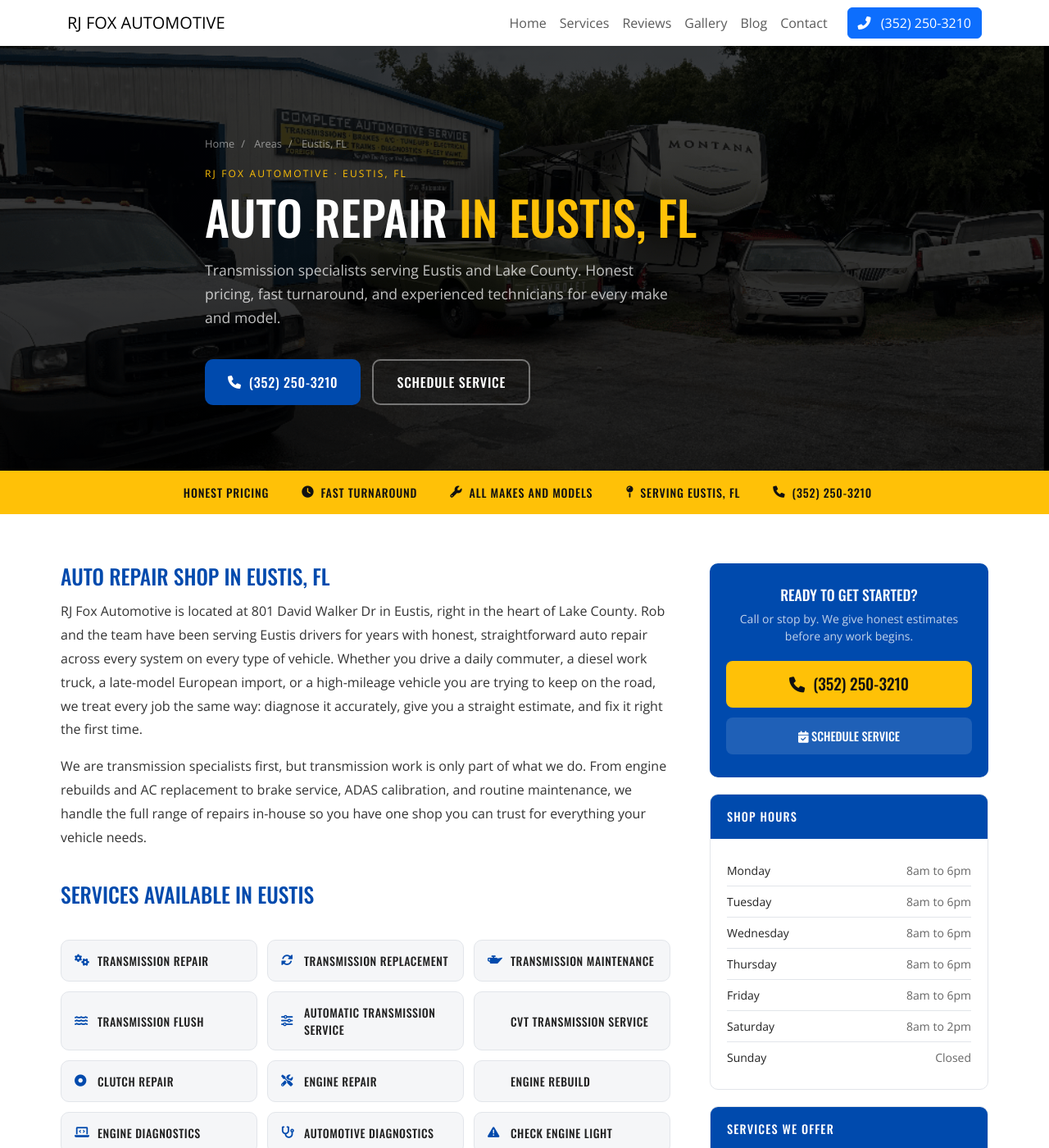
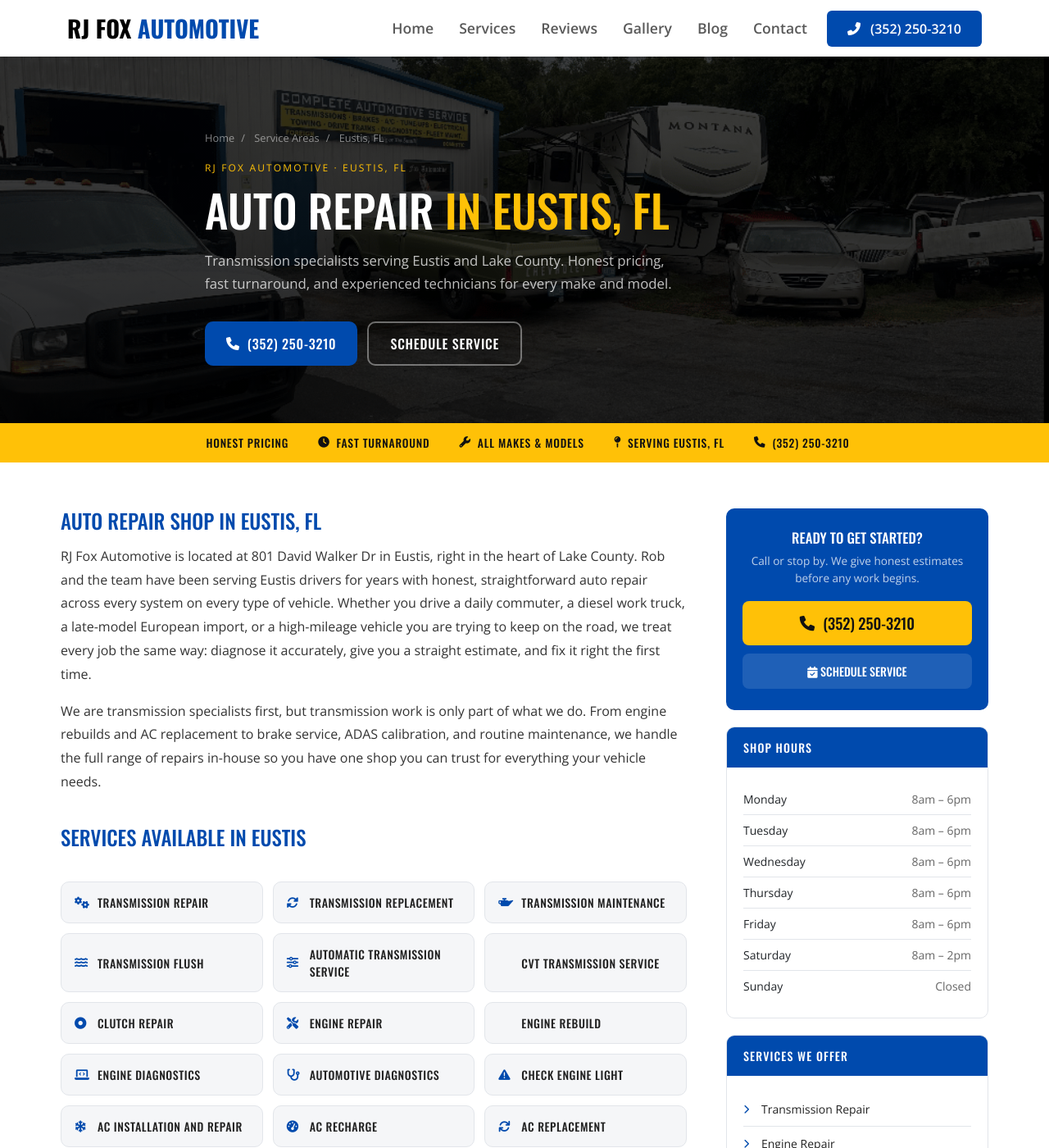
Before and after one commit to JamesBrownR/RJ-Fox-Automotive, a Jekyll site: the page built from service-areas/eustis-fl/index.html, in a window 1280 px wide and 1400 px high. Shown: the whole window at 82% size. Built offline with Jekyll 4.4.1, drawn with Linux system fonts in a browser that asks for light colours; some of the changed text lies outside the part shown.

Commit message:
Update areas.html

```diff
--- a/_layouts/areas.html
+++ b/_layouts/areas.html
@@ -1,59 +1,30 @@
-<!DOCTYPE html>
-<html lang="en">
-<head>
-  <meta charset="UTF-8">
-  <meta name="viewport" content="width=device-width, initial-scale=1.0">
-  <title>{{ page.title }} | RJ Fox Automotive</title>
-  <meta name="description" content="{{ page.meta_description }}">
-  <link rel="canonical" href="{{ site.url }}{{ page.url }}">
-
-  <!-- Fonts -->
-  <link href="https://fonts.googleapis.com/css2?family=Open+Sans:wght@400;600&family=Oswald:wght@500;700&display=swap" rel="stylesheet">
-
-  <!-- Bootstrap -->
-  <link href="https://cdn.jsdelivr.net/npm/bootstrap@5.3.0/dist/css/bootstrap.min.css" rel="stylesheet">
-
-  <!-- Icons -->
-  <link rel="stylesheet" href="https://cdnjs.cloudflare.com/ajax/libs/font-awesome/6.0.0/css/all.min.css">
-
-  <!-- Favicon -->
-  <link rel="icon" type="image/jpg" href="https://github.com/JamesBrownR/RJ-Fox-Automotive/blob/f43797043476d4e7f9e3dad95907353c061a1f0d/Pics/RJLogo.jpg?raw=true">
-
-  <!-- GA -->
-  <script async src="https://www.googletagmanager.com/gtag/js?id=G-ER4XLHYHRC"></script>
-  <script>
-    window.dataLayer = window.dataLayer || [];
-    function gtag(){dataLayer.push(arguments);}
-    gtag('js', new Date());
-    gtag('config', 'G-ER4XLHYHRC');
-  </script>
+---
+layout: default
+---
 
 <style>
-    /* ── TOKENS ─────────────────────────────────────────── */
+  /* ── AREA PAGE TOKENS ────────────────────────────────── */
   :root {
-      --blue:    #004aad;
-      --blue-dk: #003380;
-      --yellow:  #ffc107;
-      --dark:    #111;
-      --mid:     #1e1e1e;
-      --light:   #f5f6f8;
-      --border:  #e2e5ea;
-      --text:    #222;
-      --muted:   #666;
-      --radius:  10px;
+    --ar-blue:    #004aad;
+    --ar-blue-dk: #003380;
+    --ar-yellow:  #ffc107;
+    --ar-dark:    #111;
+    --ar-light:   #f5f6f8;
+    --ar-border:  #e2e5ea;
+    --ar-text:    #222;
+    --ar-muted:   #666;
+    --ar-radius:  10px;
   }
-    body        { font-family: 'Open Sans', sans-serif; color: var(--text); }
-    h1,h2,h3,h4 { font-family: 'Oswald', sans-serif; text-transform: uppercase; }
 
   /* ── HERO ────────────────────────────────────────────── */
   .sp-hero {
     background:
       linear-gradient(rgba(0,0,0,.75), rgba(0,0,0,.85)),
       url('{{ page.hero_image | default: "/Pics/Hero.webp" }}') center/cover no-repeat;
-      padding: 110px 24px 80px;
+    padding: 90px 24px 70px;
     color: #fff;
   }
-    .sp-hero__inner    { margin: 0 auto; max-width: 780px; }
+  .sp-hero__inner { margin: 0 auto; max-width: 780px; }
   .sp-hero__breadcrumb {
     font-size: .8rem;
     color: rgba(255,255,255,.5);
@@ -61,36 +32,36 @@
     font-family: 'Open Sans', sans-serif;
   }
   .sp-hero__breadcrumb a { color: rgba(255,255,255,.5); text-decoration: none; }
-    .sp-hero__breadcrumb a:hover { color: var(--yellow); }
+  .sp-hero__breadcrumb a:hover { color: var(--ar-yellow); }
   .sp-hero__breadcrumb span { margin: 0 8px; }
   .sp-hero__eyebrow {
     font-size: .75rem;
     letter-spacing: .18em;
     text-transform: uppercase;
-      color: var(--yellow);
+    color: var(--ar-yellow);
     margin-bottom: 12px;
     font-family: 'Open Sans', sans-serif;
   }
   .sp-hero h1 {
-      font-size: clamp(2.2rem, 5.5vw, 3.6rem);
+    font-size: clamp(2rem, 5vw, 3.4rem);
     line-height: 1.1;
     margin-bottom: 18px;
   }
-    .sp-hero h1 span { color: var(--yellow); }
+  .sp-hero h1 span { color: var(--ar-yellow); }
   .sp-hero__sub {
-      font-size: 1.1rem;
+    font-size: 1.05rem;
     color: rgba(255,255,255,.75);
     max-width: 580px;
-      margin-bottom: 36px;
+    margin-bottom: 32px;
     line-height: 1.65;
   }
-    .sp-hero__ctas { display: flex; flex-wrap: wrap; gap: 14px; }
+  .sp-hero__ctas { display: flex; flex-wrap: wrap; gap: 12px; }
   .sp-hero__btn {
     display: inline-flex;
     align-items: center;
     gap: 9px;
-      padding: 14px 28px;
-      border-radius: var(--radius);
+    padding: 13px 26px;
+    border-radius: var(--ar-radius);
     font-family: 'Oswald', sans-serif;
     font-size: 1rem;
     text-transform: uppercase;
@@ -98,22 +69,22 @@
     text-decoration: none;
     transition: background .2s, color .2s;
   }
-    .sp-hero__btn--primary { background: var(--blue); color: #fff; }
-    .sp-hero__btn--primary:hover { background: var(--blue-dk); color: #fff; }
+  .sp-hero__btn--primary { background: var(--ar-blue); color: #fff; }
+  .sp-hero__btn--primary:hover { background: var(--ar-blue-dk); color: #fff; }
   .sp-hero__btn--outline { background: transparent; color: #fff; border: 2px solid rgba(255,255,255,.4); }
   .sp-hero__btn--outline:hover { background: rgba(255,255,255,.08); color: #fff; }
 
   /* ── TRUST BAR ───────────────────────────────────────── */
   .sp-trust {
-      background: var(--yellow);
-      padding: 16px 24px;
+    background: var(--ar-yellow);
+    padding: 14px 24px;
   }
   .sp-trust__inner {
     max-width: 1100px;
     margin: 0 auto;
     display: flex;
     flex-wrap: wrap;
-      gap: 24px 40px;
+    gap: 20px 36px;
     justify-content: center;
   }
   .sp-trust__item {
@@ -121,29 +92,30 @@
     align-items: center;
     gap: 8px;
     font-family: 'Oswald', sans-serif;
-      font-size: .88rem;
+    font-size: .85rem;
     text-transform: uppercase;
     letter-spacing: .06em;
-      color: var(--dark);
+    color: var(--ar-dark);
   }
-    .sp-trust__item i { font-size: .9rem; }
+  .sp-trust__item i { font-size: .85rem; }
 
-    /* ── LAYOUT ──────────────────────────────────────────── */
+  /* ── MAIN LAYOUT ─────────────────────────────────────── */
   .sp-layout {
     max-width: 1180px;
     margin: 0 auto;
-      padding: 60px 24px;
+    padding: 56px 24px;
     display: grid;
-      grid-template-columns: 1fr 340px;
+    grid-template-columns: 1fr 320px;
     gap: 48px;
     align-items: start;
   }
 
   /* ── CONTENT ─────────────────────────────────────────── */
   .sp-content h2 {
-      font-size: 1.6rem;
-      color: var(--blue);
-      margin: 40px 0 14px;
+    font-size: 1.55rem;
+    color: var(--ar-blue);
+    margin: 38px 0 14px;
+    text-transform: uppercase;
   }
   .sp-content h2:first-child { margin-top: 0; }
   .sp-content p { line-height: 1.8; color: #333; margin-bottom: 16px; }
@@ -155,7 +127,7 @@
   .sp-content ul li {
     padding: 8px 0 8px 28px;
     position: relative;
-      border-bottom: 1px solid var(--border);
+    border-bottom: 1px solid var(--ar-border);
     font-size: .95rem;
     color: #333;
     line-height: 1.55;
@@ -168,62 +140,60 @@
     position: absolute;
     left: 0;
     top: 9px;
-      color: var(--blue);
+    color: var(--ar-blue);
     font-size: .8rem;
   }
 
-    /* Service chips */
+  /* Chips */
   .sp-chips { display: flex; flex-wrap: wrap; gap: 10px; margin-bottom: 32px; }
   .sp-chip {
-      background: var(--light);
-      border: 1px solid var(--border);
+    background: var(--ar-light);
+    border: 1px solid var(--ar-border);
     border-radius: 100px;
     padding: 7px 18px;
     font-size: .82rem;
     font-family: 'Oswald', sans-serif;
     text-transform: uppercase;
     letter-spacing: .06em;
-      color: var(--blue);
+    color: var(--ar-blue);
   }
 
-    /* Photo block */
+  /* Photo */
   .sp-photo {
-      border-radius: var(--radius);
+    border-radius: var(--ar-radius);
     overflow: hidden;
-      margin: 32px 0;
+    margin: 28px 0;
     box-shadow: 0 6px 24px rgba(0,0,0,.1);
   }
   .sp-photo img { width: 100%; display: block; max-height: 420px; object-fit: cover; }
   .sp-photo figcaption {
-      background: var(--dark);
+    background: var(--ar-dark);
     color: rgba(255,255,255,.55);
     font-size: .78rem;
     padding: 10px 16px;
     font-family: 'Open Sans', sans-serif;
   }
 
-    /* FAQ accordion */
-    .sp-faq { margin-top: 40px; }
+  /* FAQ */
+  .sp-faq { margin-top: 36px; }
+  .sp-faq__title { font-size: 1.35rem; color: var(--ar-blue); margin-bottom: 18px; }
   .sp-faq .accordion-button {
     font-family: 'Oswald', sans-serif;
     font-size: .95rem;
     text-transform: uppercase;
     letter-spacing: .04em;
-      color: var(--text);
+    color: var(--ar-text);
     background: #fff;
   }
-    .sp-faq .accordion-button:not(.collapsed) { color: var(--blue); background: #f0f5ff; }
+  .sp-faq .accordion-button:not(.collapsed) { color: var(--ar-blue); background: #f0f5ff; }
   .sp-faq .accordion-button:focus { box-shadow: none; }
-    .sp-faq .accordion-body { font-size: .9rem; color: var(--muted); line-height: 1.75; }
+  .sp-faq .accordion-body { font-size: .9rem; color: var(--ar-muted); line-height: 1.75; }
 
-    /* ── SERVICES GRID ───────────────────────────────────── */
-    /* Used in the area page to list all services offered in that city */
-    .ar-services {
-      margin-top: 40px;
-    }
+  /* ── SERVICES GRID (in-content use) ─────────────────── */
+  .ar-services { margin-top: 40px; }
   .ar-services__grid {
     display: grid;
-      grid-template-columns: repeat(auto-fill, minmax(220px, 1fr));
+    grid-template-columns: repeat(auto-fill, minmax(200px, 1fr));
     gap: 12px;
     margin-top: 16px;
   }
@@ -231,12 +201,12 @@
     display: flex;
     align-items: center;
     gap: 12px;
-      background: var(--light);
-      border: 1px solid var(--border);
-      border-radius: var(--radius);
+    background: var(--ar-light);
+    border: 1px solid var(--ar-border);
+    border-radius: var(--ar-radius);
     padding: 14px 16px;
     text-decoration: none;
-      color: var(--text);
+    color: var(--ar-text);
     font-size: .875rem;
     font-family: 'Oswald', sans-serif;
     text-transform: uppercase;
@@ -244,140 +214,144 @@
     transition: border-color .2s, color .2s, background .2s;
   }
   .ar-services__item:hover {
-      border-color: var(--blue);
-      color: var(--blue);
+    border-color: var(--ar-blue);
+    color: var(--ar-blue);
     background: #fff;
   }
-    .ar-services__item i {
-      color: var(--blue);
-      font-size: .9rem;
-      width: 16px;
-      flex-shrink: 0;
-    }
+  .ar-services__item i { color: var(--ar-blue); font-size: .9rem; width: 16px; flex-shrink: 0; }
 
   /* ── SIDEBAR ─────────────────────────────────────────── */
-    .sp-sidebar { position: sticky; top: 88px; display: flex; flex-direction: column; gap: 20px; }
+  .sp-sidebar { position: sticky; top: 80px; display: flex; flex-direction: column; gap: 20px; }
 
   .sp-sidebar__card {
     background: #fff;
-      border: 1px solid var(--border);
-      border-radius: var(--radius);
+    border: 1px solid var(--ar-border);
+    border-radius: var(--ar-radius);
     overflow: hidden;
   }
-
   .sp-sidebar__head {
-      background: var(--blue);
+    background: var(--ar-blue);
     color: #fff;
-      padding: 16px 20px;
+    padding: 14px 20px;
     font-family: 'Oswald', sans-serif;
-      font-size: .9rem;
+    font-size: .88rem;
     text-transform: uppercase;
     letter-spacing: .08em;
   }
-    .sp-sidebar__head--yellow { background: var(--yellow); color: var(--dark); }
+  .sp-sidebar__head--yellow { background: var(--ar-yellow); color: var(--ar-dark); }
   .sp-sidebar__body { padding: 20px; }
 
   /* CTA card */
-    .sp-cta-card { background: var(--blue); color: #fff; padding: 28px 20px; text-align: center; border-radius: var(--radius); }
-    .sp-cta-card h3 { font-size: 1.1rem; margin-bottom: 8px; text-transform: uppercase; }
-    .sp-cta-card p { font-size: .875rem; color: rgba(255,255,255,.75); margin-bottom: 20px; }
-    .sp-cta-card .sp-cta-phone {
+  .sp-cta-card {
+    background: var(--ar-blue);
+    color: #fff;
+    padding: 26px 20px;
+    text-align: center;
+    border-radius: var(--ar-radius);
+  }
+  .sp-cta-card h3 { font-size: 1.05rem; margin-bottom: 8px; text-transform: uppercase; }
+  .sp-cta-card p { font-size: .85rem; color: rgba(255,255,255,.75); margin-bottom: 18px; }
+  .sp-cta-phone {
     display: flex;
     align-items: center;
     justify-content: center;
     gap: 10px;
-      background: var(--yellow);
-      color: var(--dark);
+    background: var(--ar-yellow);
+    color: var(--ar-dark);
     font-family: 'Oswald', sans-serif;
-      font-size: 1.2rem;
+    font-size: 1.15rem;
     text-transform: uppercase;
-      padding: 14px;
+    padding: 13px;
     border-radius: 8px;
     text-decoration: none;
-      margin-bottom: 12px;
+    margin-bottom: 10px;
     transition: background .2s;
   }
-    .sp-cta-card .sp-cta-phone:hover { background: #e6ac00; }
-    .sp-cta-card .sp-cta-appt {
+  .sp-cta-phone:hover { background: #e6ac00; color: var(--ar-dark); }
+  .sp-cta-appt {
     display: block;
     background: rgba(255,255,255,.12);
     color: #fff;
     font-family: 'Oswald', sans-serif;
     text-transform: uppercase;
-      font-size: .9rem;
-      padding: 12px;
+    font-size: .88rem;
+    padding: 11px;
     border-radius: 8px;
     text-decoration: none;
     transition: background .2s;
   }
-    .sp-cta-card .sp-cta-appt:hover { background: rgba(255,255,255,.2); }
+  .sp-cta-appt:hover { background: rgba(255,255,255,.2); color: #fff; }
 
-    /* Hours card */
+  /* Hours table */
   .sp-hours-table { width: 100%; border-collapse: collapse; font-size: .875rem; }
-    .sp-hours-table tr { border-bottom: 1px solid var(--border); }
+  .sp-hours-table tr { border-bottom: 1px solid var(--ar-border); }
   .sp-hours-table tr:last-child { border-bottom: none; }
   .sp-hours-table td { padding: 8px 0; }
-    .sp-hours-table td:last-child { text-align: right; color: var(--muted); }
-    .sp-hours-table tr.today td { font-weight: 600; color: var(--blue); }
+  .sp-hours-table td:last-child { text-align: right; color: var(--ar-muted); }
 
-    /* Related services */
-    .sp-related { display: flex; flex-direction: column; gap: 4px; }
+  /* Services nav */
+  .sp-related { display: flex; flex-direction: column; gap: 0; }
   .sp-related a {
     display: flex;
     align-items: center;
     gap: 10px;
     padding: 10px 0;
-      border-bottom: 1px solid var(--border);
+    border-bottom: 1px solid var(--ar-border);
     text-decoration: none;
-      color: var(--text);
+    color: var(--ar-text);
     font-size: .875rem;
     transition: color .15s, padding-left .15s;
   }
   .sp-related a:last-child { border-bottom: none; }
-    .sp-related a:hover { color: var(--blue); padding-left: 4px; }
-    .sp-related a i { color: var(--blue); font-size: .7rem; width: 12px; }
+  .sp-related a:hover { color: var(--ar-blue); padding-left: 4px; }
+  .sp-related a i { color: var(--ar-blue); font-size: .7rem; width: 12px; }
 
-    /* ── NEARBY CITIES ───────────────────────────────────── */
+  /* ── ALL SERVICE AREAS ───────────────────────────────── */
   .sp-cities {
-      background: var(--light);
-      border-top: 1px solid var(--border);
-      padding: 48px 24px;
+    background: var(--ar-light);
+    border-top: 1px solid var(--ar-border);
+    padding: 44px 24px;
   }
   .sp-cities__inner { max-width: 1180px; margin: 0 auto; }
-    .sp-cities__inner h2 { font-size: 1.3rem; color: var(--blue); margin-bottom: 20px; }
+  .sp-cities__inner h2 {
+    font-size: 1.2rem;
+    color: var(--ar-blue);
+    margin-bottom: 18px;
+    text-transform: uppercase;
+  }
   .sp-cities__grid { display: flex; flex-wrap: wrap; gap: 10px; }
   .sp-cities__grid a {
     background: #fff;
-      border: 1px solid var(--border);
+    border: 1px solid var(--ar-border);
     border-radius: 100px;
     padding: 8px 20px;
     font-size: .85rem;
     font-family: 'Oswald', sans-serif;
     text-transform: uppercase;
     letter-spacing: .06em;
-      color: var(--text);
+    color: var(--ar-text);
     text-decoration: none;
     transition: border-color .2s, color .2s;
   }
-    .sp-cities__grid a:hover { border-color: var(--blue); color: var(--blue); }
+  .sp-cities__grid a:hover { border-color: var(--ar-blue); color: var(--ar-blue); }
 
   /* ── BOTTOM CTA ──────────────────────────────────────── */
   .sp-bottom-cta {
-      background: var(--dark);
+    background: var(--ar-dark);
     color: #fff;
-      padding: 64px 24px;
+    padding: 60px 24px;
     text-align: center;
   }
-    .sp-bottom-cta__inner { max-width: 620px; margin: 0 auto; }
-    .sp-bottom-cta h2 { font-size: clamp(1.6rem, 4vw, 2.4rem); margin-bottom: 14px; }
-    .sp-bottom-cta p { color: rgba(255,255,255,.65); margin-bottom: 30px; }
+  .sp-bottom-cta__inner { max-width: 600px; margin: 0 auto; }
+  .sp-bottom-cta h2 { font-size: clamp(1.5rem, 4vw, 2.2rem); margin-bottom: 12px; }
+  .sp-bottom-cta p { color: rgba(255,255,255,.65); margin-bottom: 28px; }
   .sp-bottom-cta__btns { display: flex; flex-wrap: wrap; gap: 14px; justify-content: center; }
   .sp-bottom-cta__btn {
     display: inline-flex;
     align-items: center;
     gap: 8px;
-      padding: 14px 30px;
-      border-radius: var(--radius);
+    padding: 13px 28px;
+    border-radius: var(--ar-radius);
     font-family: 'Oswald', sans-serif;
     font-size: 1rem;
     text-transform: uppercase;
@@ -385,8 +359,8 @@
     text-decoration: none;
     transition: background .2s, color .2s;
   }
-    .sp-bottom-cta__btn--yellow { background: var(--yellow); color: var(--dark); }
-    .sp-bottom-cta__btn--yellow:hover { background: #e6ac00; color: var(--dark); }
+  .sp-bottom-cta__btn--yellow { background: var(--ar-yellow); color: var(--ar-dark); }
+  .sp-bottom-cta__btn--yellow:hover { background: #e6ac00; color: var(--ar-dark); }
   .sp-bottom-cta__btn--outline { background: transparent; color: #fff; border: 2px solid rgba(255,255,255,.35); }
   .sp-bottom-cta__btn--outline:hover { background: rgba(255,255,255,.07); color: #fff; }
 
@@ -396,30 +370,26 @@
     .sp-sidebar { position: static; }
   }
   @media (max-width: 580px) {
-      .sp-hero { padding: 90px 20px 60px; }
-      .sp-trust__inner { gap: 16px 24px; }
+    .sp-hero { padding: 80px 20px 56px; }
+    .sp-trust__inner { gap: 14px 20px; }
     .ar-services__grid { grid-template-columns: 1fr 1fr; }
   }
 </style>
-</head>
-<body>
-
-  {% include nav.html %}
 
 <!-- HERO -->
 <section class="sp-hero">
   <div class="sp-hero__inner">
     <p class="sp-hero__breadcrumb">
       <a href="/">Home</a><span>/</span>
-        <a href="/areas/">Areas</a><span>/</span>
+      <a href="/service-areas/">Service Areas</a><span>/</span>
       {{ page.city | default: page.title }}
     </p>
     <p class="sp-hero__eyebrow">RJ Fox Automotive · {{ page.city | default: "Lake County, FL" }}</p>
     <h1>Auto Repair <span>in {{ page.city | default: page.title }}</span></h1>
     <p class="sp-hero__sub">{{ page.hero_sub }}</p>
     <div class="sp-hero__ctas">
-        <a href="tel:+13522503210" class="sp-hero__btn sp-hero__btn--primary">
-          <i class="fa-solid fa-phone"></i> (352) 250-3210
+      <a href="tel:{{ site.phone }}" class="sp-hero__btn sp-hero__btn--primary">
+        <i class="fa-solid fa-phone"></i> {{ site.phone_display }}
       </a>
       <a href="/contact/" class="sp-hero__btn sp-hero__btn--outline">
         Schedule Service
@@ -433,29 +403,29 @@
   <div class="sp-trust__inner">
     <div class="sp-trust__item"><i class="fa-solid fa-shield-halved"></i> Honest Pricing</div>
     <div class="sp-trust__item"><i class="fa-solid fa-clock"></i> Fast Turnaround</div>
-      <div class="sp-trust__item"><i class="fa-solid fa-wrench"></i> All Makes and Models</div>
+    <div class="sp-trust__item"><i class="fa-solid fa-wrench"></i> All Makes &amp; Models</div>
     <div class="sp-trust__item"><i class="fa-solid fa-map-pin"></i> Serving {{ page.city | default: "Lake County" }}</div>
-      <div class="sp-trust__item"><i class="fa-solid fa-phone"></i> (352) 250-3210</div>
+    <div class="sp-trust__item"><i class="fa-solid fa-phone"></i> {{ site.phone_display }}</div>
   </div>
 </div>
 
 <!-- MAIN LAYOUT -->
 <div class="sp-layout">
 
-    <!-- LEFT: CONTENT -->
+  <!-- CONTENT -->
   <article class="sp-content">
     {{ content }}
   </article>
 
-    <!-- RIGHT: SIDEBAR -->
+  <!-- SIDEBAR -->
   <aside class="sp-sidebar">
 
-      <!-- CTA Card -->
+    <!-- CTA -->
     <div class="sp-cta-card">
       <h3>Ready to Get Started?</h3>
       <p>Call or stop by. We give honest estimates before any work begins.</p>
-        <a href="tel:+13522503210" class="sp-cta-phone">
-          <i class="fa-solid fa-phone"></i> (352) 250-3210
+      <a href="tel:{{ site.phone }}" class="sp-cta-phone">
+        <i class="fa-solid fa-phone"></i> {{ site.phone_display }}
       </a>
       <a href="/contact/" class="sp-cta-appt">
         <i class="fa-solid fa-calendar-check"></i> Schedule Service
@@ -467,12 +437,12 @@
       <div class="sp-sidebar__head">Shop Hours</div>
       <div class="sp-sidebar__body">
         <table class="sp-hours-table">
-         <tr><td>Monday</td><td>8am to 6pm</td></tr>
-            <tr><td>Tuesday</td><td>8am to 6pm</td></tr>
-            <tr><td>Wednesday</td><td>8am to 6pm</td></tr>
-            <tr><td>Thursday</td><td>8am to 6pm</td></tr>
-            <tr><td>Friday</td><td>8am to 6pm</td></tr>
-            <tr><td>Saturday</td><td>8am to 2pm</td></tr>
+          <tr><td>Monday</td><td>8am – 6pm</td></tr>
+          <tr><td>Tuesday</td><td>8am – 6pm</td></tr>
+          <tr><td>Wednesday</td><td>8am – 6pm</td></tr>
+          <tr><td>Thursday</td><td>8am – 6pm</td></tr>
+          <tr><td>Friday</td><td>8am – 6pm</td></tr>
+          <tr><td>Saturday</td><td>8am – 2pm</td></tr>
           <tr><td>Sunday</td><td>Closed</td></tr>
         </table>
       </div>
@@ -489,7 +459,7 @@
           <a href="/services/auto-brake-repair/"><i class="fa-solid fa-chevron-right"></i> Brake Repair</a>
           <a href="/services/auto-electrical-repair/"><i class="fa-solid fa-chevron-right"></i> Electrical Repair</a>
           <a href="/services/diesel-engines/"><i class="fa-solid fa-chevron-right"></i> Diesel Engines</a>
-            <a href="/services/steering-suspension-repair/"><i class="fa-solid fa-chevron-right"></i> Steering and Suspension</a>
+          <a href="/services/steering-suspension-repair/"><i class="fa-solid fa-chevron-right"></i> Steering &amp; Suspension</a>
           <a href="/services/wheel-alignment/"><i class="fa-solid fa-chevron-right"></i> Wheel Alignment</a>
           <a href="/services/adas-calibration/"><i class="fa-solid fa-chevron-right"></i> ADAS Calibration</a>
           <a href="/services/"><i class="fa-solid fa-chevron-right"></i> All Services</a>
@@ -503,21 +473,20 @@
       <div class="sp-sidebar__body" style="font-size:.875rem; line-height:1.7;">
         <p style="margin:0 0 10px;">
           <strong>RJ Fox Automotive</strong><br>
-            801 David Walker Dr<br>
-            Eustis, FL 32726
+          {{ site.address_street }}<br>
+          {{ site.address_city }}, {{ site.address_state }} {{ site.address_zip }}
         </p>
-          <a href="https://maps.google.com/?q=801+David+Walker+Dr+Eustis+FL+32726"
-             target="_blank" rel="noopener"
-             style="color:var(--blue); font-size:.82rem; font-weight:600;">
+        <a href="{{ site.google_maps_link }}" target="_blank" rel="noopener"
+           style="color:var(--ar-blue); font-size:.82rem; font-weight:600;">
           <i class="fa-solid fa-map-pin"></i> Get Directions
         </a>
       </div>
     </div>
 
   </aside>
-  </div><!-- /sp-layout -->
+</div>
 
-  <!-- NEARBY CITIES -->
+<!-- ALL SERVICE AREAS -->
 <section class="sp-cities">
   <div class="sp-cities__inner">
     <h2>All Service Areas</h2>
@@ -534,11 +503,11 @@
 <!-- BOTTOM CTA -->
 <section class="sp-bottom-cta">
   <div class="sp-bottom-cta__inner">
-      <h2>{{ page.cta_heading | default: "Serving " | append: page.city | default: "Lake County" }}</h2>
+    <h2>{{ page.cta_heading | default: "Serving " }}{{ page.city | default: "Lake County" }}</h2>
     <p>{{ page.cta_body | default: "Stop by the shop or give us a call. Honest estimates. No pressure." }}</p>
     <div class="sp-bottom-cta__btns">
-        <a href="tel:+13522503210" class="sp-bottom-cta__btn sp-bottom-cta__btn--yellow">
-          <i class="fa-solid fa-phone"></i> Call (352) 250-3210
+      <a href="tel:{{ site.phone }}" class="sp-bottom-cta__btn sp-bottom-cta__btn--yellow">
+        <i class="fa-solid fa-phone"></i> Call {{ site.phone_display }}
       </a>
       <a href="/contact/" class="sp-bottom-cta__btn sp-bottom-cta__btn--outline">
         Schedule Service
@@ -546,9 +515,3 @@
     </div>
   </div>
 </section>
-
-  {% include footer.html %}
-
-  <script src="https://cdn.jsdelivr.net/npm/bootstrap@5.3.0/dist/js/bootstrap.bundle.min.js"></script>
-</body>
-</html>
```
Lines whose indentation alone changed are shown as unchanged.
